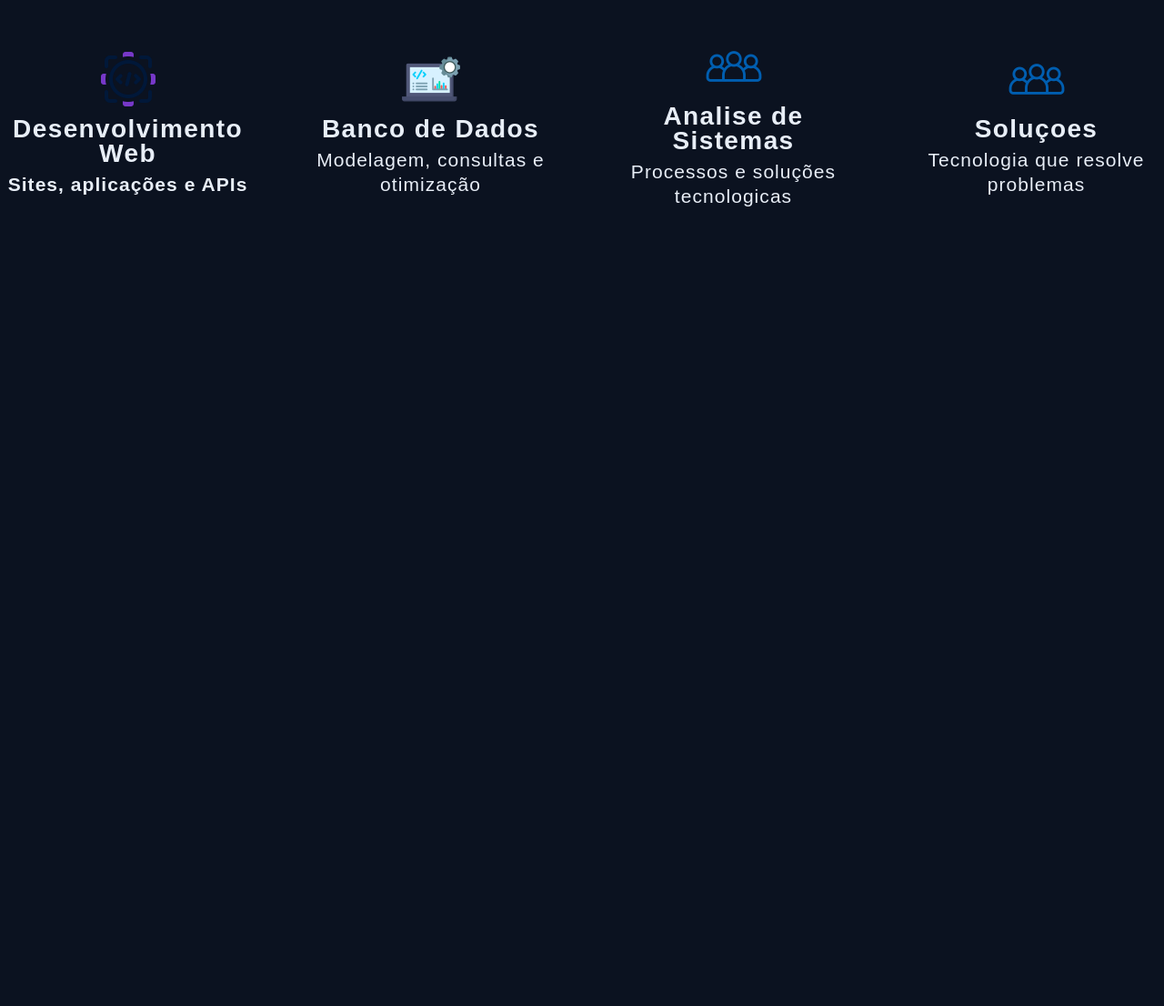
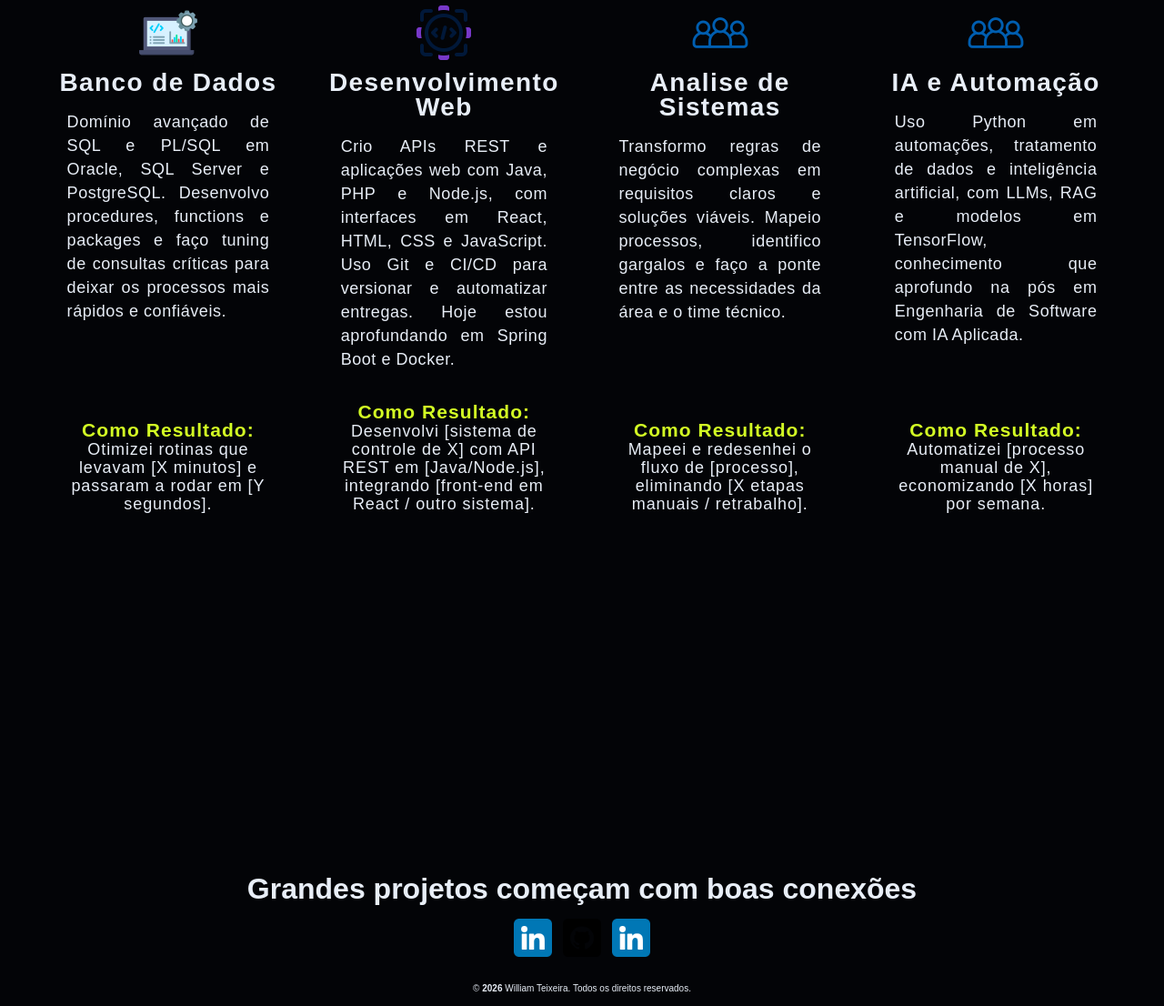
Before and after one commit to williamanteixeira/williamanteixeira.github.io, a plain HTML site: page index.html in a window 1280 px wide. Shown: the part 1143-2249 px from the top of the page at 91% size. Before the commit the page ends 1727 px from the top, so only its background shows below. Drawn offline with Linux system fonts and the light colour scheme; files whose address does not match are found by name.

Commit message:
versao com footer

```diff
--- a/css/style.css
+++ b/css/style.css
@@ -15,7 +15,8 @@ HTML {
   possa ser utilizada em todos os elementos com EM e REM, unidade relativas. */
 
 body {
-  background-color: #0b1220;
+  /* background-color: #0b1220; */
+  background-color: #030407;
   font-family: Arial, sans-serif;
   text-align: center;
   line-height: 1.5rem;
@@ -39,15 +40,6 @@ main {
   display: flex;
   flex-flow: column;
   /* mantem a imagem cobrindo todo o tamanho do elemento sem cortar ou duplicar */
-}
-
-h1 {
-  font-size: 4.8rem;
-  padding: 0;
-  margin-block-start: 0.67em;
-  margin-block-end: 0.67em;
-  margin-inline-start: 0px;
-  margin-inline-end: 0px;
 }
 
 h2 {
@@ -99,6 +91,15 @@ button:hover {
 
 nav {
   display: inline-block;
+}
+
+footer {
+  display: flex;
+  flex-flow: column;
+  justify-content: center;
+  align-items: center;
+  padding: 1.2rem;
+  /* background-color: #111a2b; */
 }
 
 /* ============================================================
@@ -241,6 +242,37 @@ nav {
 }
 
 /* ============================================================
+   INDEX - CONEXÕES
+   ============================================================ */
+.h2_conexoes {
+  width: 100%;
+}
+
+.conexoes {
+  display: flex;
+  flex-flow: column;
+  justify-content: center;
+  align-items: center;
+  padding: 1.2rem;
+}
+
+.conexao_item img {
+  width: 4.2rem;
+  height: 4.2rem;
+}
+
+.container_conexoes {
+  padding-top: 2.5rem;
+}
+
+.conexoes_itens {
+  display: flex;
+  justify-content: center;
+  align-items: center;
+  gap: 1.2rem;
+}
+
+/* ============================================================
    INDEX - REDES SOCIAIS (.itens-redes-sociais)
    ============================================================ */
 
@@ -287,39 +319,41 @@ nav {
 
 /* ---------- Configurações (tema / idioma) ---------- */
 
-.container-config {
-  display: flex;
-  justify-content: right;
-  /* background-color: #111a2b; */
-}
-
 .configuracoes {
   display: flex;
-  position: relative;
-  flex-direction: row;
-  top: 2.1rem;
-  right: 3.3rem;
-  gap: 5rem;
-  padding: 0.5rem 0.8rem 0.8rem 0.8rem;
-  border-radius: 0.9rem;
-  /* width: 40rem; */
+  flex-flow: row;
+  align-items: center;
+  gap: 4.12rem;
+  padding: 0rem 11.92rem 0rem 0rem;
+  z-index: 999999;
 }
 
 .configuracoes .item-config {
-  margin: 0;
-  position: relative;
-  /* font-size: 1.4rem; */
   padding: 1rem 1.2rem;
-  background-color: #111a2b;
+  background-color: #4d56687e;
   border-radius: 0.9rem;
   cursor: pointer;
-  border: 0;
+  border: 0.12rem solid rgba(42, 112, 243, 0.493);
+}
+
+.it-lang {
+  width: 8.2rem;
+  height: 4.6rem;
+  font-size: 1.28rem;
+  font-weight: bold;
+  display: flex;
+  justify-content: center;
+  align-items: center;
 }
 
 .item-config:hover {
-  background: #1a57ad;
+  background: #f1f1f1a4;
   transition: all 0.3s ease-in-out;
-  transform: translateY(0.2rem) scale(0.95);
+  transform: translateY(-0.2rem) scale(0.95);
+}
+
+.it-lang:hover {
+  color: rgb(42, 112, 243);
 }
 
 .item-config img {
@@ -336,7 +370,6 @@ nav {
 
 .inicio {
   display: flex;
-  /* gap: 16rem; */
   justify-content: center;
   align-items: center;
   padding: 0.8rem 7.6rem;
@@ -384,7 +417,7 @@ nav {
   row-gap: 2.7em;
   order: 1;
   flex: 6;
-  padding: 5.2rem 0 0 10.2rem;
+  padding: 1.2rem 0 0 10.2rem;
 }
 
 .heelo_descrip_container {
@@ -408,41 +441,71 @@ nav {
 
 /* ---------- Título h1 (prefixo / nome / sobrenome) ---------- */
 
-h1 span {
-  display: block;
-  margin-inline-start: 0.42rem;
-  margin-inline-end: 0.42rem;
+h1 {
+  display: flex;
+  justify-content: start;
+  flex-flow: column wrap;
+  gap: 2rem;
+  font-size: 4.8rem;
+  margin-block-end: 0.67em;
 }
 
-.inicio h1 .prefixo {
-  margin-bottom: 1.8rem;
-  font-size: 3rem;
-  color: #2563eb;
+.prefixo {
+  padding: 0 0 2.2rem 0;
+  color: #d4ff24;
+  letter-spacing: 0.02em;
 }
 
 .nome {
-  background-image: linear-gradient(90deg, #e6e6e7);
-
+  background-image: linear-gradient(90deg, #ececec);
   background-clip: text;
   -webkit-background-clip: text;
-
   color: transparent;
   -webkit-text-fill-color: transparent;
-  line-height: 3.2rem;
+  width: 60%;
 }
 
 .sobrenome {
-  background-image: linear-gradient(90deg, #2563eb);
-
+  background-image: linear-gradient(90deg, #1558c9);
   background-clip: text;
   -webkit-background-clip: text;
+  color: transparent;
+  /* -webkit-text-fill-color: transparent; */
+  cursor: pointer;
+  /* -webkit-text-stroke: 2px #d3ff24; */
+  width: 63%;
+  position: relative;
+  left: 30%;
+  /* As propriedades deixam o texto transparente e com isso é possível colocar
+  o  background-image para preencher o fundo do texto*/
+}
 
+.font-h1 {
+  line-height: 10.5rem;
+  font-size: 14.2rem;
+  letter-spacing: 0.04em;
+}
+
+/* .nome:hover {
+  background-image: linear-gradient(90deg, rgba(253, 253, 253, 0));
+  background-clip: text;
+  -webkit-background-clip: text;
   color: transparent;
   -webkit-text-fill-color: transparent;
-  line-height: 5.5rem;
+  -webkit-text-stroke: 2px #fff;
+  cursor: pointer;
+  transition: all 0.6s ease-in-out;
+} */
 
-  /* As propriedades deixam o texto transparente e com isso é possível colocar
-  o  background-image para preencher o fundo do texto*/
+.sobrenome:hover {
+  background-image: linear-gradient(90deg, rgba(253, 253, 253, 0));
+  background-clip: text;
+  -webkit-background-clip: text;
+  color: transparent;
+  -webkit-text-fill-color: transparent;
+  -webkit-text-stroke: 2px #d3ff24;
+  cursor: pointer;
+  transition: all 0.6s ease-in-out;
 }
 
 /* ---------- Cargos ---------- */
@@ -453,7 +516,6 @@ h1 span {
   justify-content: space-between;
   align-items: center;
   text-align: center;
-  font-size: 4.4rem;
 }
 
 .cargos ul {
@@ -464,14 +526,13 @@ h1 span {
 .cargos ul li {
   padding: 0;
   color: aliceblue;
-  font-size: 2.4rem;
+  font-size: 2.72rem;
+  letter-spacing: 0.05em;
 }
 
 .style1::after {
   content: " |  ";
   padding: 0 0.9rem 0 0.1rem;
-  /* margin-left: 0.27rem;
-  margin-right: 0rem; */
 }
 
 /* ---------- Descrição ---------- */
@@ -527,21 +588,20 @@ h1 span {
    INDEX - TECNOLOGIAS (section.tecnologias)
    ============================================================ */
 
-.tecnologias {
+/* .tecnologias {
   display: flex;
   justify-content: center;
   align-items: center;
   gap: 2.5rem;
-  padding: 0;
-}
+  padding: 1.28rem;
+} */
 
 .atributos_tecnologias {
-  left: 30.2rem;
-  padding: 35.5rem 0rem;
   display: flex;
-  gap: 5.2rem;
-  flex-wrap: wrap;
-  align-items: center;
+  padding: 35.5rem 4.88rem;
+  gap: 3.12rem;
+  align-items: stretch;
+  width: 100%;
 }
 
 .itens_tecnologia img {
@@ -550,19 +610,24 @@ h1 span {
 }
 
 .itens_tecnologia {
+  flex: 1 1 0;
+  min-width: 0;
   display: flex;
   flex-flow: column;
   align-items: center;
   gap: 0.9rem;
-  flex: 1;
+  background-image: linear-gradient(90deg, #4c7ce24b);
+  border-radius: 6.1rem;
+  padding: 1.2rem;
 }
 
 .itens_tecnologia:hover {
   transform: scale(1.1);
   cursor: pointer;
-  color: #2563eb;
-  text-shadow: rgba(250, 250, 250, 0.61) 0.1rem 0.1rem 0.1rem;
-  transition: all 0.3s ease-in-out;
+  /* color: #2563eb; */
+  box-shadow: rgba(255, 255, 255, 0.623) -0.1rem -0.1rem 0.9rem 0.1rem;
+  transform: translateY(-1.9rem);
+  transition: all 0.5s;
 }
 
 .itens_tecnologia h3 {
@@ -571,16 +636,48 @@ h1 span {
   letter-spacing: 0.05em;
 }
 
-.itens_tecnologia p {
-  font-size: 2.1rem;
-  line-height: 2.7rem;
-  letter-spacing: 0.05em;
+.descricao_tecnologia {
+  display: flex;
+  flex-flow: column;
+  gap: 1.7rem;
+  flex: 1;
 }
 
-.descricao_tecnologia {
+.p-descricao {
   display: flex;
-  flex-flow: column wrap;
-  gap: 0.7rem;
+  flex-flow: column;
+  text-align: start;
+  gap: 2.28rem;
+  align-items: start;
+  flex: 1;
+}
+
+.p-desc {
+  font-size: 1.8rem;
+  line-height: 2.6rem;
+  letter-spacing: 0.03em;
+  padding: 0rem 1.28rem;
+  text-align: justify;
+  min-height: calc(2.6rem * 9);
+}
+
+.p-h4 {
+  padding: 1.8rem 0 0 0;
+  font-size: 2.1rem;
+  line-height: 1.7rem;
+  letter-spacing: 0.05em;
+  font-weight: bold;
+  color: #d3ff24;
+}
+
+.p-desc-fim {
+  font-size: 1.8rem;
+  line-height: 2rem;
+  letter-spacing: 0.05em;
+  padding: 1.28rem 1.28rem;
+  text-align: center;
+  margin-top: auto;
+  /* dica do claude foi mudar para grid*/
 }
 
 /* ============================================================
--- a/index.html
+++ b/index.html
@@ -13,7 +13,7 @@
 
 
 
-    <div class="itens-redes-sociais">
+    <!-- <div class="itens-redes-sociais">
         <div class="linkedin portifolio">
             <a href="https://www.linkedin.com/in/william-teixeira-91826a17a/" target="_blank"><img
                     src="/Imagens/linkedin.png" alt="linkedin"> </img></a>
@@ -22,31 +22,28 @@
             <a href="https://github.com/will623" target="_blank"><img src="/Imagens/github.png" alt="github">
                 </img></a>
         </div>
-    </div>
+    </div> -->
 
 
     <div class="container_header_inicio ">
         <div class="inf_logo">
             <div class="logo">
                 <img src="/Imagens/logo_nova.png" alt="logo">
-                <!-- <p class="logo">WT</p> -->
             </div>
         </div>
 
 
 
-        <div class="container-config">
+
         <div class="configuracoes">
-                <div class="total_config">
             <div class="item-config">
                 <img src="/Imagens/ensolarado.png" alt="">
             </div>
-                </div>
             <div>
-                    <div class="item-config">PT-BR</div>
+                <div class="item-config it-lang">PT / EN</div>
             </div>
         </div>
-        </div>
+
 
     </div>
 
@@ -74,16 +71,15 @@
 
                                 <div class="hello_text">
                                     <h1>
-                                        <span class="prefixo">// Olá, eu sou</span>
-                                        <span class="nome">William</span>
-                                        <span class="sobrenome">Teixeira</span>
+                                        <!-- <span class="prefixo">Olá, eu sou</span> -->
+                                        <span class="nome font-h1">William</span>
+                                        <span class="sobrenome font-h1">Teixeira</span>
                                     </h1>
                                 </div>
                             </div>
 
                             <div class="cargos">
-                                Jogar esse tamanho de fonta para lista
-                                <ul>
+                                <ul class="cargos_list">
                                     <li class="style1">Desenvolvedor Web</li>
                                     <li class="style1">Analista de Sistemas</li>
                                     <li>Especialista em SQL</li>
@@ -140,41 +136,93 @@
 
         <section class="tecnologias">
 
-            <div class="conatainer_tecnologias">
+            <div class="atributos_tecnologias">
 
-                <div class="atributos_tecnologias">
+                <div class="itens_tecnologia">
+                    <img src="/Imagens/sistemas-de-ti.png" />
+                    <div class="descricao_tecnologia">
+                        <h3>Banco de Dados</h3>
+                        <div class="p-descricao">
+                            <p class="p-desc">Domínio avançado de SQL e PL/SQL em Oracle, SQL Server e PostgreSQL.
+                                Desenvolvo
+                                procedures, functions e packages e faço tuning de consultas críticas para deixar os
+                                processos mais rápidos e confiáveis.
+                            </p>
+
+
+                            <p class="p-desc-fim">
+                                <span class="p-h4">Como Resultado:</span>
+                                Otimizei rotinas que levavam [X minutos] e passaram a rodar em [Y segundos].
+                            </p>
+                        </div>
+                    </div>
+                </div>
 
                 <div class="itens_tecnologia">
                     <img src="/Imagens/foco.png" />
                     <div class="descricao_tecnologia">
                         <h3>Desenvolvimento Web</h3>
-                            <p>
-                                <span>Sites, aplicações e APIs</span>
+                        <div class="p-descricao">
+                            <p class="p-desc">
+                                Crio APIs REST e aplicações web com Java, PHP e Node.js, com interfaces em React,
+                                HTML, CSS e JavaScript. Uso Git e CI/CD para versionar e automatizar entregas. Hoje
+                                estou aprofundando em Spring Boot e Docker.
+                            </p>
+
+
+
+                            <p class="p-desc-fim">
+                                <span class="p-h4">Como Resultado:</span> Desenvolvi [sistema de controle de
+                                X] com API REST em
+                                [Java/Node.js], integrando
+                                [front-end em React / outro sistema].
                             </p>
                         </div>
                     </div>
+                </div>
+
 
                 <div class="itens_tecnologia">
-                        <img src="/Imagens/sistemas-de-ti.png" />
+                    <img src="/Imagens/comunidade.png" />
                     <div class="descricao_tecnologia">
-                            <h3>Banco de Dados</h3>
-                            <p>Modelagem, consultas e otimização</p>
+                        <h3>Analise de Sistemas</h3>
+                        <div class="p-descricao">
+                            <p class="p-desc">Transformo regras de negócio complexas em requisitos claros e
+                                soluções
+                                viáveis. Mapeio
+                                processos, identifico gargalos e faço a ponte entre as necessidades da área e o time
+                                técnico.
+                            </p>
+
+
+                            <p class="p-desc-fim">
+                                <span class="p-h4">Como Resultado:</span>
+                                Mapeei e redesenhei o fluxo de [processo], eliminando [X etapas manuais / retrabalho].
+                            </p>
+                        </div>
                     </div>
                 </div>
 
                 <div class="itens_tecnologia">
                     <img src="/Imagens/comunidade.png" />
                     <div class="descricao_tecnologia">
-                            <h3>Analise de Sistemas</h3>
-                            <p>Processos e soluções tecnologicas</p>
-                        </div>
-                    </div>
+                        <h3>IA e Automação</h3>
+                        <div class="p-descricao">
+                            <p class="p-desc">Uso Python em automações, tratamento de dados e inteligência
+                                artificial,
+                                com LLMs, RAG e
+                                modelos em TensorFlow, conhecimento que aprofundo na pós em Engenharia de Software
+                                com
+                                IA Aplicada.
+                            </p>
 
-                    <div class="itens_tecnologia">
-                        <img src="/Imagens/comunidade.png" />
-                        <di class="descricao_tecnologia">
-                            <h3>Soluçoes</h3>
-                            <p>Tecnologia que resolve problemas</p>
+
+
+                            <p class="p-desc-fim">
+                                <span class="p-h4">Como Resultado:</span>
+                                Automatizei [processo manual de X], economizando [X horas] por semana.
+                            </p>
+
                         </div>
                     </div>
                 </div>
@@ -182,8 +230,35 @@
         </section>
 
 
+
+        <section class="conexoes">
+            <h2 class="h2_conexoes">Grandes projetos começam com boas conexões</h2>
+
+            <div class="container_conexoes">
+                <div class="conexoes_itens">
+                    <div class="conexao_item">
+                        <a href="https://www.linkedin.com/in/william-teixeira-91826a17a/" target="_blank"><img
+                                src="/Imagens/linkedin.png" alt="linkedin"> </img></a>
+                    </div>
+                    <div class="conexao_item">
+                        <a href="https://github.com/WilliamTeixeira" target="_blank"><img src="/Imagens/github.png"
+                                alt="github"> </img></a>
+                    </div>
+                    <!-- /*criar card com e-mail*/ -->
+                    <div class="conexao_item">
+                        <a href="https://www.linkedin.com/in/william-teixeira-91826a17a/" target="_blank"><img
+                                src="/Imagens/linkedin.png" alt="linkedin"> </img></a>
+                    </div>
+                </div>
+            </div>
+            </sec>
+
     </main>
 
+    <footer>
+        <div class="footer_copy">
+            <p>© <span id="year">2026</span> William Teixeira. Todos os direitos reservados.</p>
+    </footer>
 
     <script src="../Curriculo/JS/script.js"></script>
     <!-- ALTERADO (circuito de fundo): era src="../Curriculo/JS/cirtcuit.js" (arquivo inexistente) -->
```
Lines whose indentation alone changed are shown as unchanged.
